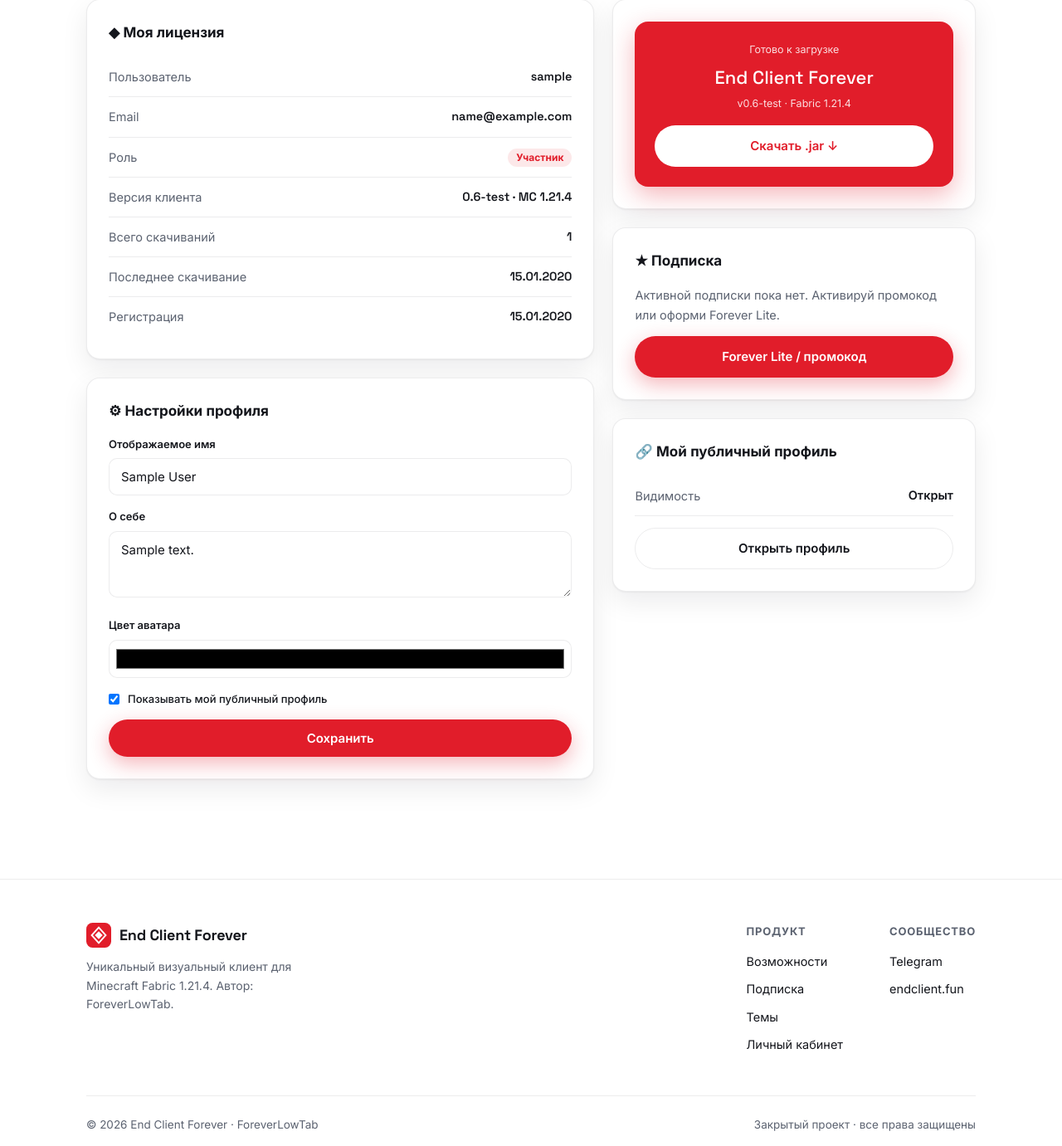
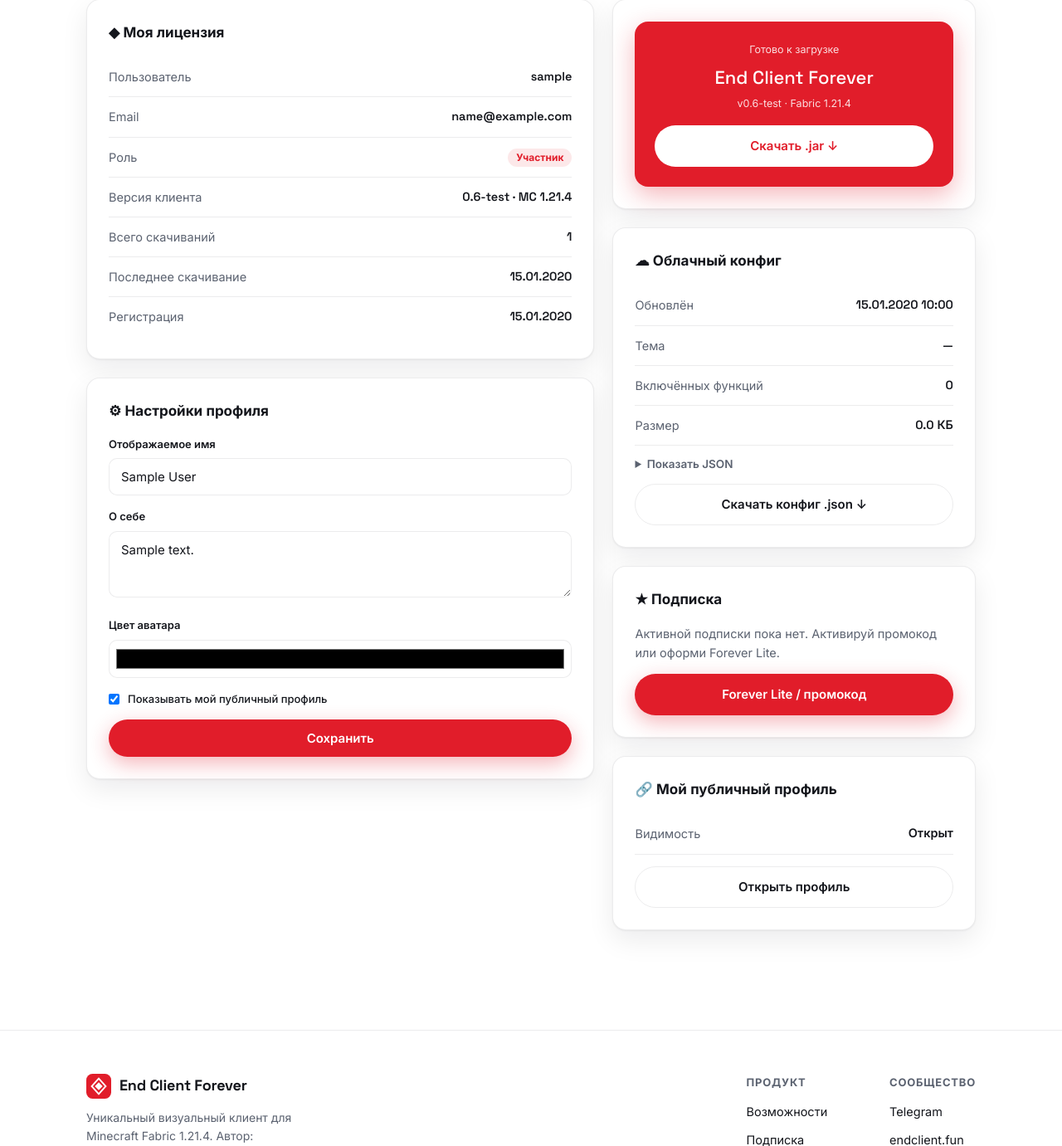
Before and after one commit to foreverlowtab/endclientforever, a PHP site: page /dashboard.php in a window 1280 px wide. Shown: the part 190-1571 px from the top of the page at 83% size. Run offline with PHP 8.4, Linux system fonts and the light colour scheme; the visitor is signed in with stand-in values (Sample User, id 1); tables that the repository leaves empty hold one stand-in row (values such as "Sample post").

Commit message:
modified:   endclient.fun/assets/styles.css 	new file:   endclient.fun/config_download.php 	modified:   endclient.fun/dashboard.php

```diff
--- a/endclient.fun/assets/styles.css
+++ b/endclient.fun/assets/styles.css
@@ -279,3 +279,10 @@ footer{border-top:1px solid var(--border);padding:52px 0 40px;margin-top:40px}
 .sc-slot.on{border-color:var(--accent);color:var(--accent);background:var(--accent-soft)}
 .sc-tag{font-size:11px;font-weight:600;color:#fff;background:var(--accent);padding:3px 9px;border-radius:999px}
 .sc-mini{font-size:11px;font-weight:600;color:var(--muted)}
+
+/* —— Облачный конфиг в личном кабинете —— */
+.cfg-chips{display:flex;flex-wrap:wrap;gap:6px;margin-top:2px}
+.cfg-chip{font-size:12px;font-weight:600;color:var(--accent);background:var(--accent-soft);border:1px solid var(--border);padding:3px 9px;border-radius:999px}
+.cfg-json{margin-top:12px}
+.cfg-json summary{cursor:pointer;font-size:13.5px;font-weight:600;color:var(--muted)}
+.cfg-json pre{margin-top:8px;max-height:240px;overflow:auto;background:var(--surface-2);border:1px solid var(--border);border-radius:10px;padding:12px;font-size:12px;line-height:1.5;white-space:pre;color:var(--text)}
--- a/endclient.fun/dashboard.php
+++ b/endclient.fun/dashboard.php
@@ -33,6 +33,23 @@ $st->execute([$u['id']]);
 $lastDl = $st->fetch()['last_dl'] ?? null;
 
 $sub = active_subscription((int)$u['id']);
+
+// Облачный конфиг клиента (если сохранён).
+$st = db()->prepare('SELECT data, updated_at FROM client_configs WHERE user_id = ? LIMIT 1');
+$st->execute([$u['id']]);
+$cfgRow = $st->fetch();
+$cfg = null; $cfgTheme = null; $cfgEnabled = [];
+if ($cfgRow) {
+    $cfg = json_decode($cfgRow['data'], true);
+    if (is_array($cfg)) {
+        $cfgTheme = $cfg['theme'] ?? null;
+        if (!empty($cfg['modules']) && is_array($cfg['modules'])) {
+            foreach ($cfg['modules'] as $mname => $mm) {
+                if (!empty($mm['on'])) $cfgEnabled[] = $mname;
+            }
+        }
+    }
+}
 
 $page_title = 'Личный кабинет — End Client Forever';
 require __DIR__ . '/includes/header.php';
@@ -83,6 +100,27 @@ require __DIR__ . '/includes/header.php';
           </div>
         </div>
         <div class="panel">
+          <h3>☁ Облачный конфиг</h3>
+          <?php if ($cfgRow): ?>
+            <div class="stat-row"><span class="k">Обновлён</span><span class="v"><?= e(human_datetime($cfgRow['updated_at'])) ?></span></div>
+            <div class="stat-row"><span class="k">Тема</span><span class="v"><?= $cfgTheme ? e($cfgTheme) : '—' ?></span></div>
+            <div class="stat-row"><span class="k">Включённых функций</span><span class="v"><?= count($cfgEnabled) ?></span></div>
+            <div class="stat-row"><span class="k">Размер</span><span class="v"><?= e(number_format(strlen($cfgRow['data']) / 1024, 1)) ?> КБ</span></div>
+            <?php if ($cfgEnabled): ?>
+              <p style="color:var(--muted);font-size:13.5px;margin:12px 0 6px">Активные функции:</p>
+              <div class="cfg-chips"><?php foreach ($cfgEnabled as $mn): ?><span class="cfg-chip"><?= e($mn) ?></span><?php endforeach; ?></div>
+            <?php endif; ?>
+            <details class="cfg-json">
+              <summary>Показать JSON</summary>
+              <pre><?= e(json_encode($cfg, JSON_PRETTY_PRINT | JSON_UNESCAPED_UNICODE | JSON_UNESCAPED_SLASHES)) ?></pre>
+            </details>
+            <a href="config_download.php" class="btn btn-ghost btn-block" style="margin-top:12px">Скачать конфиг .json ↓</a>
+          <?php else: ?>
+            <p style="color:var(--muted);font-size:14.5px;margin-bottom:6px">Облачный конфиг ещё не сохранён.</p>
+            <p style="color:var(--muted);font-size:13.5px">В клиенте: ClickGUI → «Конфиг» → «Сохранить в облако», или команда <code>.cfg cloud save</code>.</p>
+          <?php endif; ?>
+        </div>
+        <div class="panel">
           <h3>★ Подписка</h3>
           <?php if ($sub): ?>
             <div class="stat-row"><span class="k">План</span><span class="v"><span class="sub-badge">◆ <?= e($sub['plan']) ?></span></span></div>
```
Also changed, not shown: endclient.fun/config_download.php (added, +13 -0 lines).
